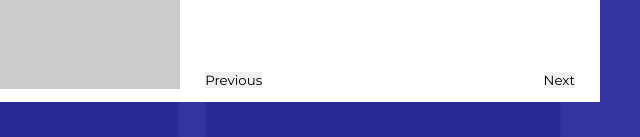
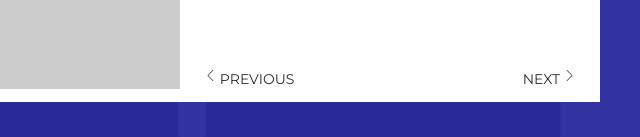
Before and after one commit to GepatitF/Portfolio, a plain HTML site: page index.html in a window 1280 px wide. Shown: the part 661-798 px from the top of the page, 640-1280 px from the left. Drawn offline with Linux system fonts and the light colour scheme; placeholder pictures from the web are drawn by us.

Commit message:
Add buttons and animations for modal block

```diff
--- a/index.html
+++ b/index.html
@@ -408,8 +408,12 @@
                         </div>
 
                         <div class="modal__work_footer">
-                            <button>Previous</button>
-                            <button>Next</button>
+                            <button class="modal__work_btn modal__work_btn_prev">
+                                <img src="images/back.svg" alt="" height="11">
+                                Previous</button>
+                            <button class="modal__work_btn modal__work_btn_next">Next
+                            <img src="images/next.svg" alt="" height="11">
+                            </button>
                         </div>
 
                     </div>
--- a/style.scss
+++ b/style.scss
@@ -1199,4 +1199,22 @@ body{
 
     }
 
+    &_btn {
+
+        font-size: 14px;
+        color: #2a2c2b;
+        text-transform: uppercase;
+        background: none;
+        border: 0;
+        padding: 0;
+        outline: none;
+
+    }
+
+    &_btn_next {
+
+
+
+    }
+
 }
```
Also changed, not shown: style.css.
